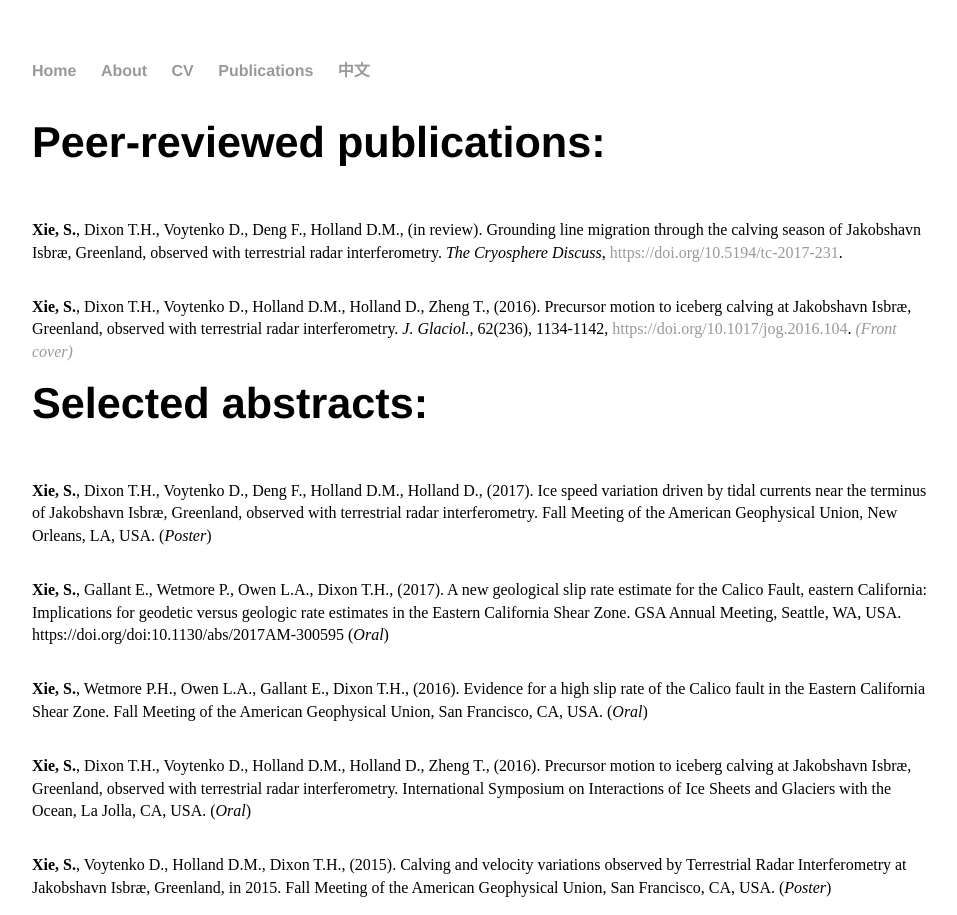
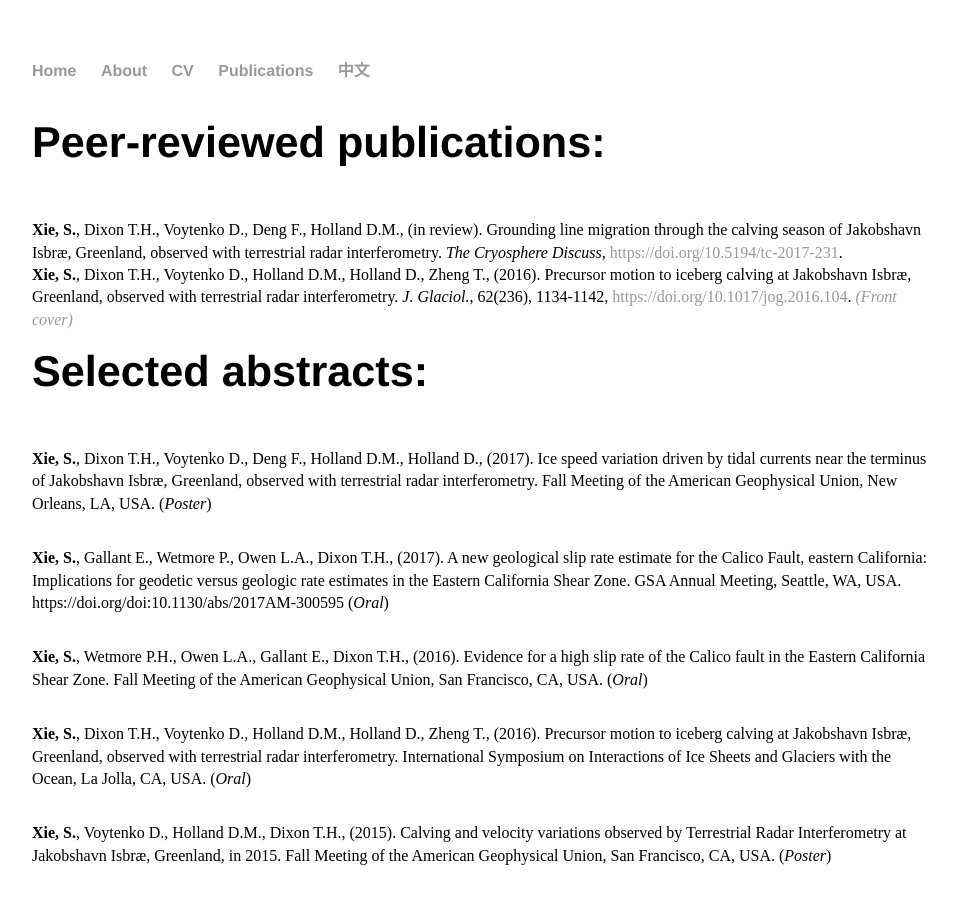
Before and after one commit to suruixie/suruixie.github.io, a Jekyll site: the page built from publications/index.html, in a window 1280 px wide. Shown: the whole page, without its empty margins (160-1117 px from the left). Built offline with Jekyll 4.4.1, drawn with Linux system fonts in a browser that asks for light colours.

Commit message:
Update index.html

```diff
--- a/publications/index.html
+++ b/publications/index.html
@@ -6,20 +6,19 @@
 
 	<h2>Peer-reviewed publications:</h2>
 	<p style="font-size:1.0em;">
-		<strong>Xie, S.</strong>, Dixon T.H., Voytenko D., Deng F., Holland D.M., (in review). Grounding line migration through the calving season of Jakobshavn Isbræ, Greenland, observed with terrestrial radar interferometry. <em>The Cryosphere Discuss</em>, <a href="https://doi.org/10.5194/tc-2017-231">https://doi.org/10.5194/tc-2017-231</a>.
-	<p style="font-size:1.0em;">
-		<strong>Xie, S.</strong>, Dixon T.H., Voytenko D., Holland D.M., Holland D., Zheng T., (2016). Precursor motion to iceberg calving at Jakobshavn Isbræ, Greenland, observed with terrestrial radar interferometry. <em>J. Glaciol.</em>, 62(236), 1134-1142, <a href="https://doi.org/10.1017/jog.2016.104">https://doi.org/10.1017/jog.2016.104</a>. <em><a href="https://doi.org/10.1017/jog.2016.123"> (Front cover)</a></em>
+		<strong>Xie, S.</strong>, Dixon T.H., Voytenko D., Deng F., Holland D.M., (in review). Grounding line migration through the calving season of Jakobshavn Isbræ, Greenland, observed with terrestrial radar interferometry. <em>The Cryosphere Discuss</em>, <a href="https://doi.org/10.5194/tc-2017-231">https://doi.org/10.5194/tc-2017-231</a>.  <br>
+		<strong>Xie, S.</strong>, Dixon T.H., Voytenko D., Holland D.M., Holland D., Zheng T., (2016). Precursor motion to iceberg calving at Jakobshavn Isbræ, Greenland, observed with terrestrial radar interferometry. <em>J. Glaciol.</em>, 62(236), 1134-1142, <a href="https://doi.org/10.1017/jog.2016.104">https://doi.org/10.1017/jog.2016.104</a>. <em><a href="https://doi.org/10.1017/jog.2016.123"> (Front cover)</a></em> <br>
 	</p>
 
 	<h2>Selected abstracts:</h2>
 	<p style="font-size:1.0em;">
-		<strong>Xie, S.</strong>, Dixon T.H., Voytenko D., Deng F., Holland D.M., Holland D., (2017). Ice speed variation driven by tidal currents near the terminus of Jakobshavn Isbræ, Greenland, observed with terrestrial radar interferometry. Fall Meeting of the American Geophysical Union, New Orleans, LA, USA. (<em>Poster</em>)
+		<strong>Xie, S.</strong>, Dixon T.H., Voytenko D., Deng F., Holland D.M., Holland D., (2017). Ice speed variation driven by tidal currents near the terminus of Jakobshavn Isbræ, Greenland, observed with terrestrial radar interferometry. Fall Meeting of the American Geophysical Union, New Orleans, LA, USA. (<em>Poster</em>)<br>
 	<p style="font-size:1.0em;">
-		<strong>Xie, S.</strong>, Gallant E., Wetmore P., Owen L.A., Dixon T.H., (2017). A new geological slip rate estimate for the Calico Fault, eastern California: Implications for geodetic versus geologic rate estimates in the Eastern California Shear Zone. GSA Annual Meeting, Seattle, WA, USA. https://doi.org/doi:10.1130/abs/2017AM-300595 (<em>Oral</em>)
+		<strong>Xie, S.</strong>, Gallant E., Wetmore P., Owen L.A., Dixon T.H., (2017). A new geological slip rate estimate for the Calico Fault, eastern California: Implications for geodetic versus geologic rate estimates in the Eastern California Shear Zone. GSA Annual Meeting, Seattle, WA, USA. https://doi.org/doi:10.1130/abs/2017AM-300595 (<em>Oral</em>)<br>
 	<p style="font-size:1.0em;">
-		<strong>Xie, S.</strong>, Wetmore P.H., Owen L.A., Gallant E., Dixon T.H., (2016). Evidence for a high slip rate of the Calico fault in the Eastern California Shear Zone. Fall Meeting of the American Geophysical Union, San Francisco, CA, USA. (<em>Oral</em>)
+		<strong>Xie, S.</strong>, Wetmore P.H., Owen L.A., Gallant E., Dixon T.H., (2016). Evidence for a high slip rate of the Calico fault in the Eastern California Shear Zone. Fall Meeting of the American Geophysical Union, San Francisco, CA, USA. (<em>Oral</em>)<br>
 	<p style="font-size:1.0em;">
-		<strong>Xie, S.</strong>, Dixon T.H., Voytenko D., Holland D.M., Holland D., Zheng T., (2016). Precursor motion to iceberg calving at Jakobshavn Isbræ, Greenland, observed with terrestrial radar interferometry. International Symposium on Interactions of Ice Sheets and Glaciers with the Ocean, La Jolla, CA, USA. (<em>Oral</em>)
+		<strong>Xie, S.</strong>, Dixon T.H., Voytenko D., Holland D.M., Holland D., Zheng T., (2016). Precursor motion to iceberg calving at Jakobshavn Isbræ, Greenland, observed with terrestrial radar interferometry. International Symposium on Interactions of Ice Sheets and Glaciers with the Ocean, La Jolla, CA, USA. (<em>Oral</em>)<br>
 	<p style="font-size:1.0em;">
-		<strong>Xie, S.</strong>, Voytenko D., Holland D.M., Dixon T.H., (2015). Calving and velocity variations observed by Terrestrial Radar Interferometry at Jakobshavn Isbræ, Greenland, in 2015. Fall Meeting of the American Geophysical Union, San Francisco, CA, USA. (<em>Poster</em>)
+		<strong>Xie, S.</strong>, Voytenko D., Holland D.M., Dixon T.H., (2015). Calving and velocity variations observed by Terrestrial Radar Interferometry at Jakobshavn Isbræ, Greenland, in 2015. Fall Meeting of the American Geophysical Union, San Francisco, CA, USA. (<em>Poster</em>)<br>
 </div>
```
